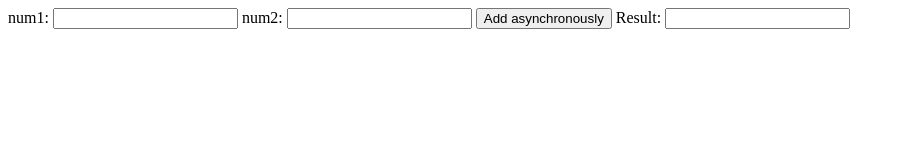
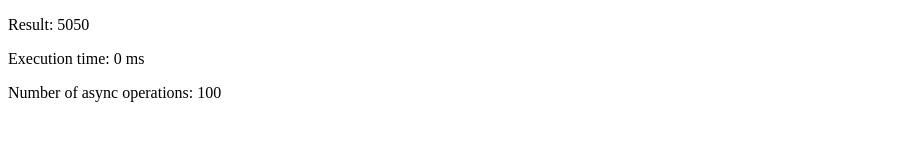
Before and after one commit to JacobD2001/JS, a plain HTML site: page lab5/Async operations/index.html in a window 1280 px wide. Shown: the whole page, without its empty margins (0-905 px from the left). Drawn offline with Linux system fonts and the light colour scheme.

Commit message:
task completed(can be optimized)

```diff
--- a/lab5/Async operations/index.html
+++ b/lab5/Async operations/index.html
@@ -3,20 +3,15 @@
 <head>
   <meta charset="UTF-8">
   <meta name="viewport" content="width=device-width, initial-scale=1.0">
-  <title>Async operations</title>
+  <title>Async Operations</title>
 </head>
 <body>
 
-  <label for="number1">num1:</label>
-  <input type="number" id="number1">
-
-  <label for="number2">num2:</label>
-  <input type="number" id="number2">
-
-  <button id="addButton">Add asynchronously</button>
-
-  <label for="result">Result:</label>
-  <input type="text" id="result" readonly>
+  <div id="resultContainer">
+    <p id="result"></p>
+    <p id="executionTime"></p>
+    <p id="asyncOperations"></p>
+  </div>
 
   <script src="main.js"></script>
 </body>
--- a/lab5/Async operations/main.js
+++ b/lab5/Async operations/main.js
@@ -1,19 +1,40 @@
+//can be optimized
 
-const addButton = document.getElementById('addButton');
+async function asyncAdd(...numbers) {
+    return new Promise(resolve => {
+      setTimeout(() => {
+        const sum = numbers.reduce((acc, num) => acc + num, 0);
+        resolve(sum);
+      }, 100);
+    });
+  }
 
-    async function asyncAdd(a, b) {
-        return new Promise(resolve => {
-            setTimeout(() => {
-                resolve(a + b);
-            }, 100);
-        });
-    }
+  function measureExecutionTime(func, ...args) {
+    const start = performance.now();
+    const result = func(...args);
+    const end = performance.now();
+    const executionTime = end - start;
 
-    addButton.addEventListener('click', async () => {
-        const number1 = parseInt(document.getElementById('number1').value, 10) || 0;
-        const number2 = parseInt(document.getElementById('number2').value, 10) || 0;
+    return { result, executionTime };
+  }
 
-        const result = await asyncAdd(number1, number2);
+  async function performAsyncAddition(numbersArray) {
+    let asyncOperations = 0;
 
-        document.getElementById('result').value = result;
-    });
+    const resolvedNumbers = await Promise.all(numbersArray);
+    const result = await asyncAdd(...resolvedNumbers.map(num => {
+      asyncOperations++;
+      return num;
+    }));
+
+    // Update HTML elements with results
+    document.getElementById('result').textContent = `Result: ${result}`;
+    document.getElementById('executionTime').textContent = `Execution time: ${executionTime} ms`;
+    document.getElementById('asyncOperations').textContent = `Number of async operations: ${asyncOperations}`;
+  }
+
+  // Create an array with 100 promises
+  const numbersArray = Array.from({ length: 100 }, (_, index) => Promise.resolve(index + 1));
+
+  // Trigger the asynchronous addition and measure execution time
+  const { result, executionTime, asyncOperations } = measureExecutionTime(performAsyncAddition, numbersArray);
```
